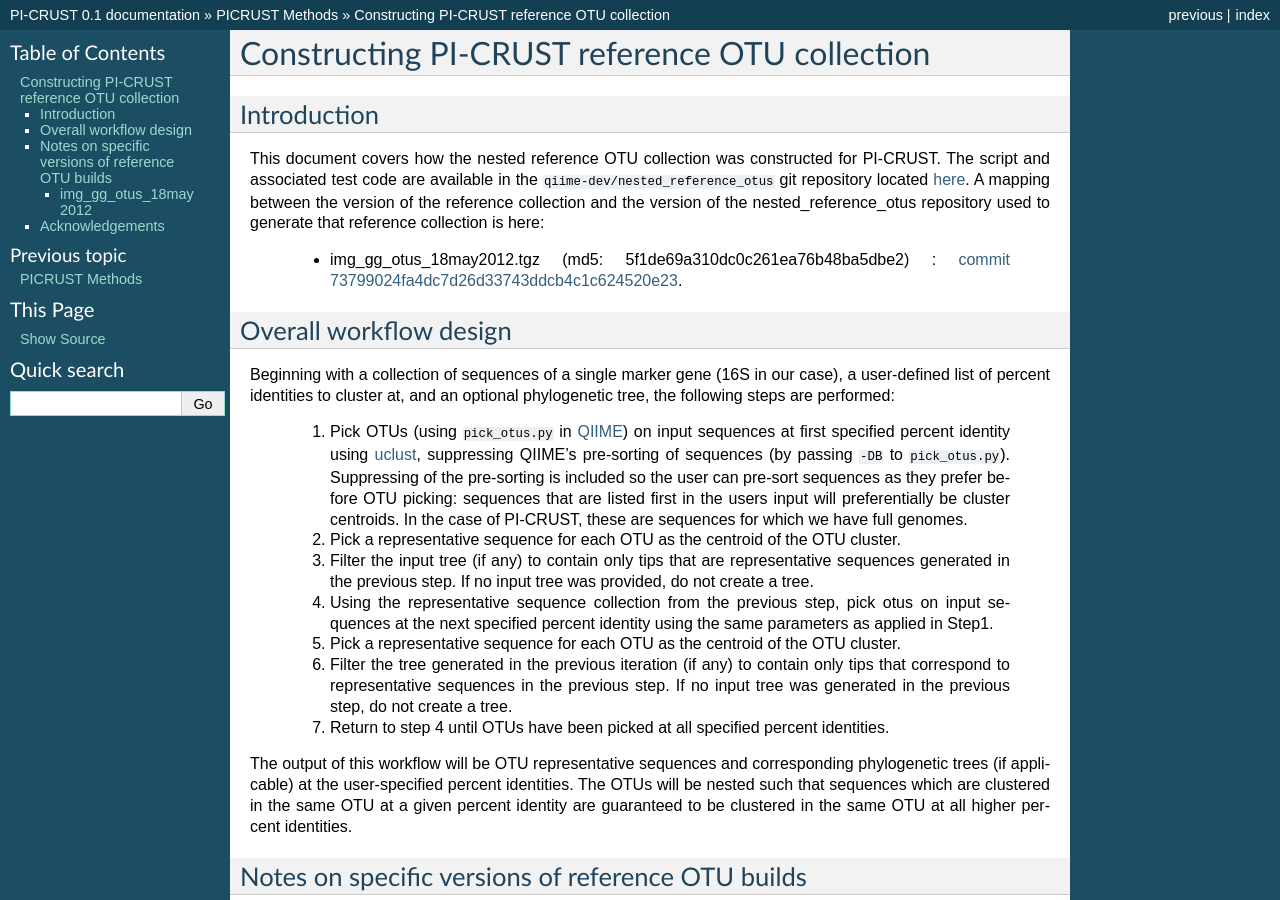
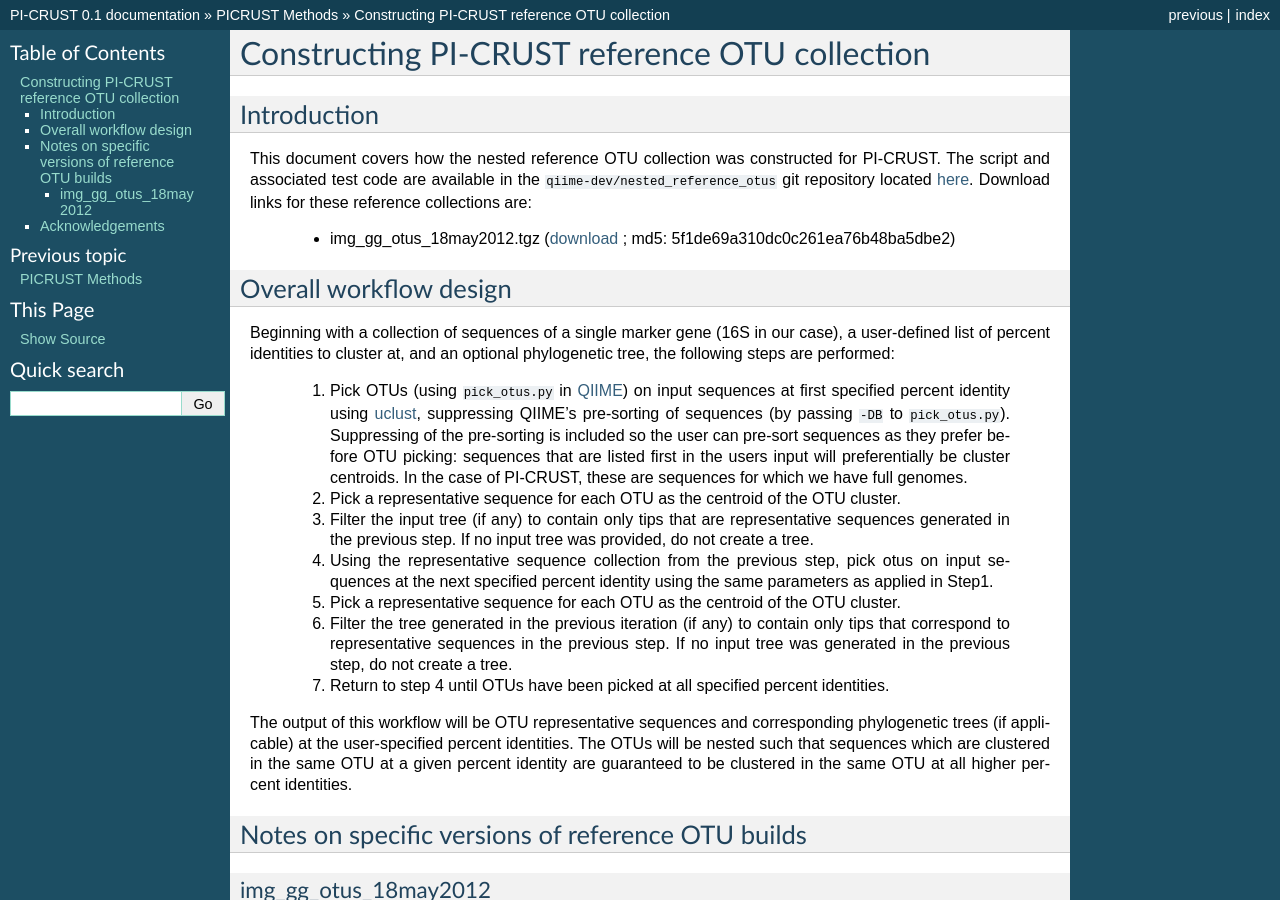
Before and after one commit to picrust/picrust, a Sphinx documentation site: the page built from doc/source/methods/constructing_reference_otus.rst, in a window 1280 px wide and 900 px high. Built offline with Sphinx 7.4.7, drawn with Linux system fonts in a browser that asks for light colours.

Commit message:
updated to include reference otu download link.

```diff
--- a/doc/source/methods/constructing_reference_otus.rst
+++ b/doc/source/methods/constructing_reference_otus.rst
@@ -5,9 +5,9 @@
 
 Introduction
 ------------
-This document covers how the nested reference OTU collection was constructed for PI-CRUST. The script and associated test code are available in the ``qiime-dev/nested_reference_otus`` git repository located `here <https://github.com/qiime-dev/nested_reference_otus>`_. A mapping between the version of the reference collection and the version of the nested_reference_otus repository used to generate that reference collection is here:
+This document covers how the nested reference OTU collection was constructed for PI-CRUST. The script and associated test code are available in the ``qiime-dev/nested_reference_otus`` git repository located `here <https://github.com/qiime-dev/nested_reference_otus>`_. Download links for these reference collections are:
 
- * img_gg_otus_18may2012.tgz (md5: 5f1de69a310dc0c261ea76b48ba5dbe2) : `commit 73799024fa4dc7d26d33743ddcb4c1c624520e23 <https://github.com/qiime-dev/nested_reference_otus/commit/73799024fa4dc7d26d33743ddcb4c1c624520e23>`_.
+ * img_gg_otus_18may2012.tgz (`download <https://s3.amazonaws.com/picrust-public-data/img_gg_otus_18may2012.tgz>`_ ; md5: 5f1de69a310dc0c261ea76b48ba5dbe2)
 
 Overall workflow design
 -----------------------
```
